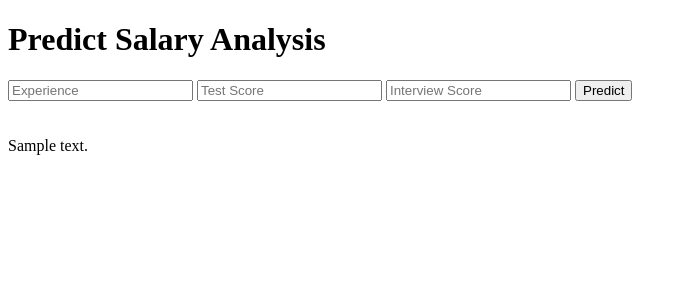
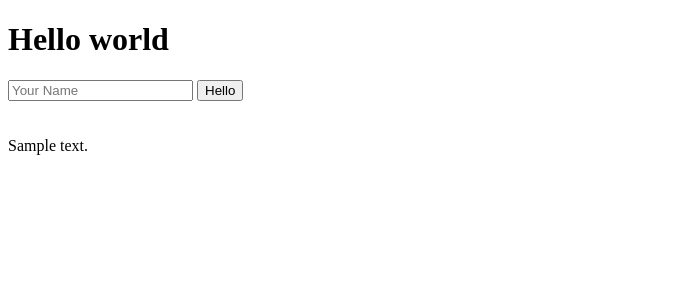
Before and after one commit to ankeshkr/hello-world, a Python web app: template templates/index.html in a window 1280 px wide. Shown: the top 300 px of the page, without its empty margins (0-687 px from the left). Run offline with Jinja, Linux system fonts and the light colour scheme; the template is opened without the code that fills it: most values are stand-ins (such as "Sample title", 1, 10 or a date in 2020).

Commit message:
Update index.html

```diff
--- a/templates/index.html
+++ b/templates/index.html
@@ -13,20 +13,17 @@
 
 <body>
  <div class="login">
-	<h1>Predict Salary Analysis</h1>
+	<h1>Hello world</h1>
 
      <!-- Main Input For Receiving Query to our ML -->
-    <form action="{{ url_for('predict')}}"method="post">
-    	<input type="text" name="experience" placeholder="Experience" required="required" />
-        <input type="text" name="test_score" placeholder="Test Score" required="required" />
-		<input type="text" name="interview_score" placeholder="Interview Score" required="required" />
-
-        <button type="submit" class="btn btn-primary btn-block btn-large">Predict</button>
+    <form action="{{ url_for('hello')}}"method="post">
+	<input type="text" name="your-name" placeholder="Your Name" required="required" />
+        <button type="submit" class="btn btn-primary btn-block btn-large">Hello</button>
     </form>
 
    <br>
    <br>
-   {{ prediction_text }}
+   {{ hello_text }}
 
  </div>
 
```
